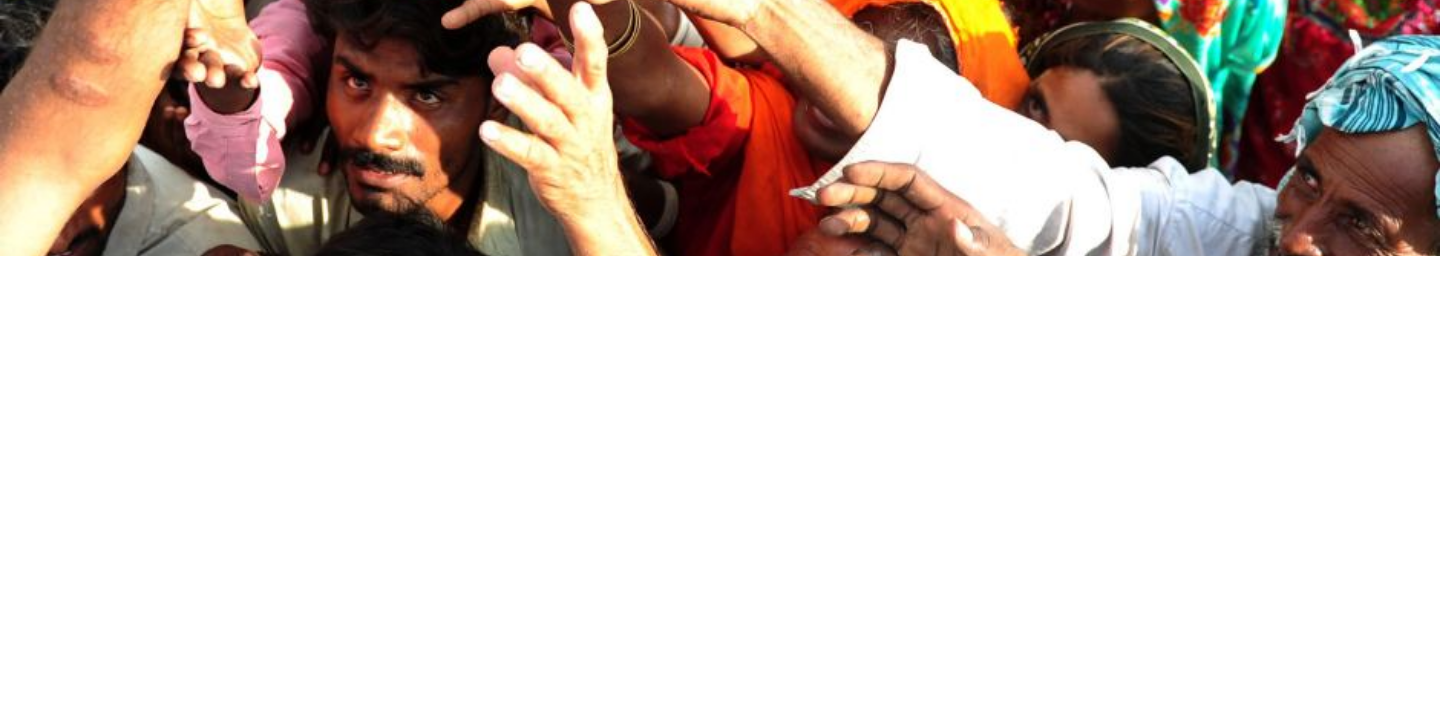
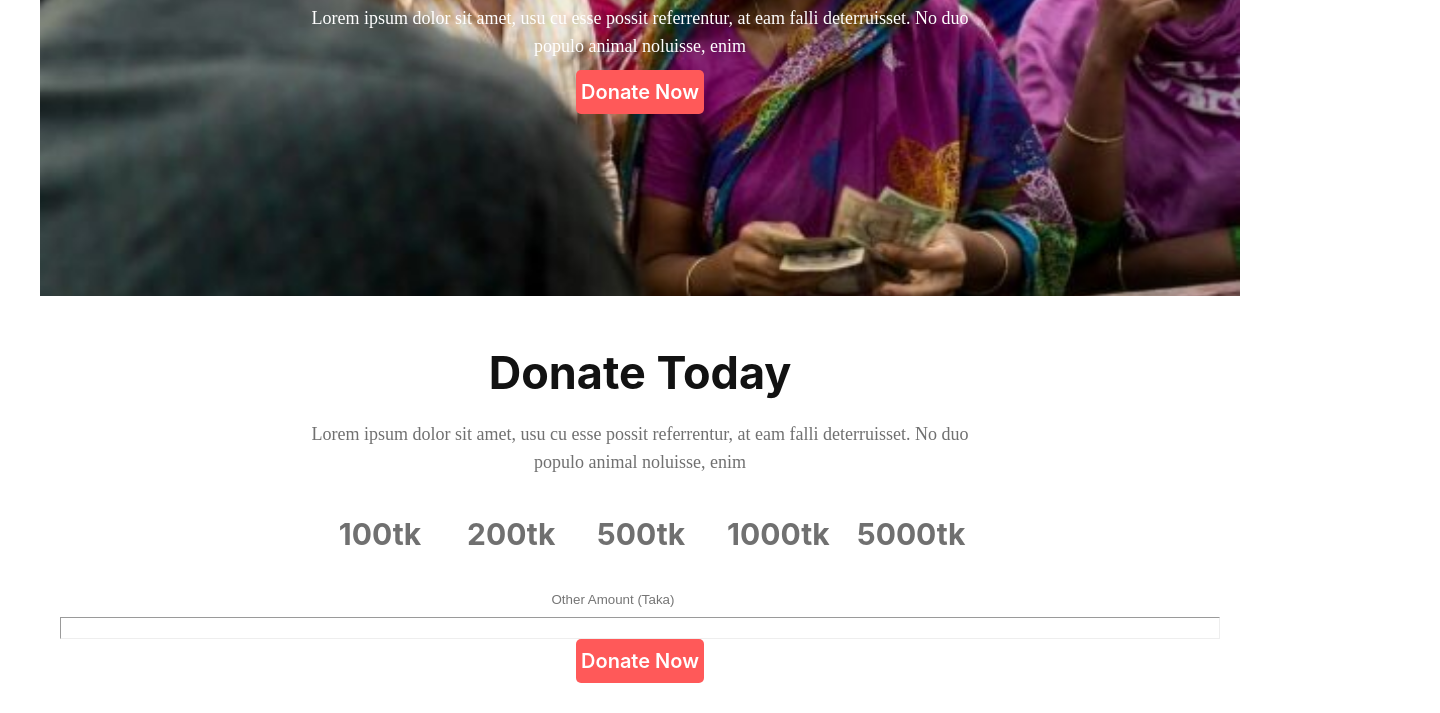
Before and after one commit to rnrabi/donate-today-website, a plain HTML site: page index.html in a window 1280 px wide. Shown: the part 413-1126 px from the top of the page, 1440 px wide, since content can reach past the window. Before the commit the page ends 800 px from the top, so only its background shows below. Drawn offline with Linux system fonts and the light colour scheme.

Commit message:
donate-today-website ta fast rakhalam

```diff
--- a/donate.css
+++ b/donate.css
@@ -1,14 +1,16 @@
 *{
     margin:0 auto;
-    padding:0;
+    padding:10px 20px;
 }
 .header{
     text-align: center;
-    width: 1440px;
+    max-width: 100%;
     height:669px;
-    background-image: url("images/donation0.jpg");
+    background-image: url("images/donation1.jpg");
     background-repeat: no-repeat;
     background-size: cover;
+    margin-bottom: 30px;
+
 
 }
 .header h2{
@@ -19,6 +21,8 @@ font-size: 65px;
 line-height: 79px;
 text-align: center;
 color: #FFFFFF;
+padding-top: 209px;
+width:826px;
 }
 .header p{
 font-family: 'Poppins';
@@ -26,28 +30,65 @@ font-style: normal;
 font-weight: 400;
 font-size: 18px;
 line-height: 28px;
-/* or 156% */
-
-/* text-align: center; */
-
 color: #FFFFFF;
+width:691px;
 }
-.header .btn{
-/* width: 160px; */
-/* height: 56px; */
+/* .headre*/ .btn{
 background: #FF5959;
 border:none;
 border-radius: 5px;
-
-/* width: 119px; */
-/* height: 24px; */
-
 font-family: 'Inter';
 font-style: normal;
 font-weight: 600;
 font-size: 20px;
 line-height: 24px;
-
 color: #FFFFFF;
 padding: 10px 5px;
 }
+.section{
+   text-align: center;
+}
+.section h2{
+font-family: 'Inter';
+font-style: normal;
+font-weight: 700;
+font-size: 45px;
+line-height: 54px;
+text-align: center;
+
+color: #121212;
+}
+.section p{
+font-family: 'Poppins';
+/* font-style: normal; */
+font-weight: 400;
+font-size: 18px;
+line-height: 28px;
+/* or 156% */
+
+/* text-align: center; */
+width: 691px;
+color: #707070;
+}
+.section a{
+width: 86px;
+height: 36px;
+font-family: 'Inter';
+font-style: normal;
+font-weight: 700;
+font-size: 30px;
+text-align: center;
+color: #707070;
+text-decoration: none;
+display: inline-block;
+margin:20px 0px;
+}
+.section a:hover{
+    border:2px solid #FF5959;
+    background-color:#FFEEEE;
+    border-radius:5px;
+    padding:17px;
+}
+.section input{
+    border:none;
+}
--- a/index.html
+++ b/index.html
@@ -16,7 +16,18 @@
                 <button class="btn">Donate Now</button>
     </div>
 
-
+<div class="section">
+    <h2>Donate Today</h2>
+    <p>Lorem ipsum dolor sit amet, usu cu esse possit referrentur, at eam falli deterruisset. No duo populo animal noluisse, enim</p>
+    <a href="" class="price">100tk</a>
+    <a href="" class="price">200tk</a>
+    <a href="" class="price">500tk</a>
+    <a href="" class="price">1000tk</a>
+    <a href="" class="price">5000tk</a> <br>
+    <input type="text" placeholder="Other Amount (Taka)"> <br>
+    <hr>
+    <button class="btn">Donate Now</button>
+</div>
 
 
 
```
